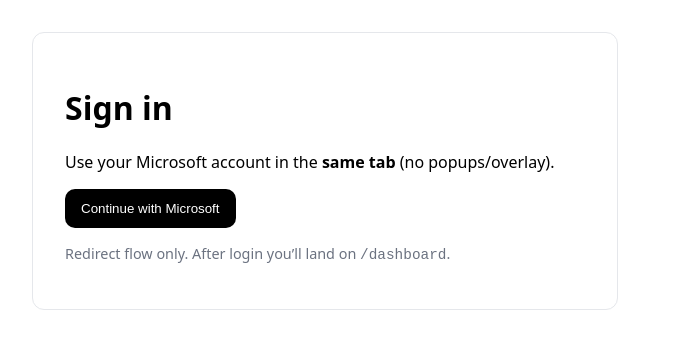
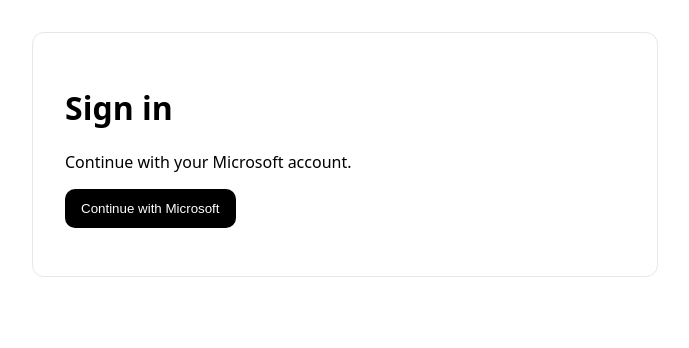
Before and after one commit to guylou05/resoo_sso, a website: page public/index.html in a window 1280 px wide. Shown: the whole page, without its empty margins (0-689 px from the left). Drawn offline with Linux system fonts and the light colour scheme.

Commit message:
Add files via upload
HTML small changes

```diff
--- a/public/index.html
+++ b/public/index.html
@@ -5,9 +5,10 @@
     <meta charset="utf-8">
     <meta name="viewport" content="width=device-width, initial-scale=1">
     <title>Login — Memberstack + Microsoft Entra</title>
+    <script data-memberstack-app="pk_24c5c2716e4bca23baba" src="https://static.memberstack.com/scripts/v1/memberstack.js" async></script>
     <style>
       body { font-family: system-ui, sans-serif; margin: 2rem; }
-      .card { max-width: 520px; border: 1px solid #e5e7eb; border-radius: 12px; padding: 2rem; }
+      .card { max-width: 560px; border: 1px solid #e5e7eb; border-radius: 12px; padding: 2rem; }
       button { padding: 0.75rem 1rem; border: 0; border-radius: 10px; cursor: pointer; }
       .ms { background: black; color: white; }
       a { color: #2563eb; text-decoration: none; }
@@ -16,11 +17,9 @@
   <body>
     <div class="card">
       <h1>Sign in</h1>
-      <p>Use your Microsoft account in the <strong>same tab</strong> (no popups/overlay).</p>
+      <p>Continue with your Microsoft account.</p>
       <p><a href="/auth/login"><button class="ms">Continue with Microsoft</button></a></p>
-      <p style="margin-top:1rem; font-size: 0.9rem; color:#6b7280;">
-        Redirect flow only. After login you’ll land on <code>/dashboard</code>.
-      </p>
+
     </div>
   </body>
 </html>
```
Also changed, not shown: public/dashboard.html (+1 -0 lines).
